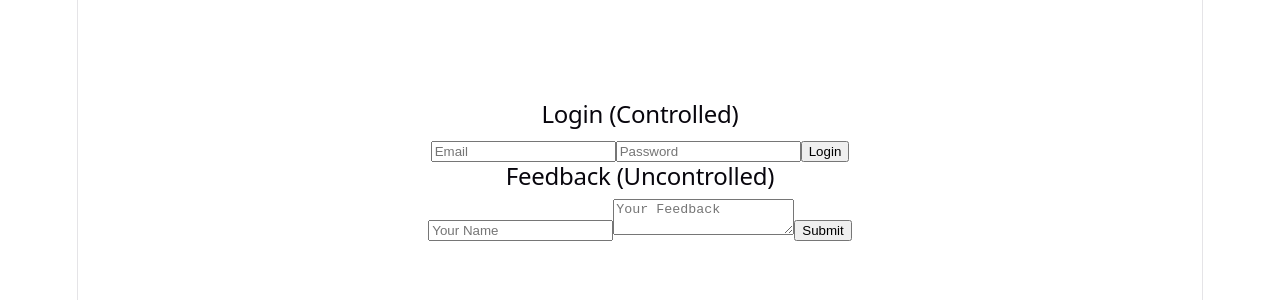
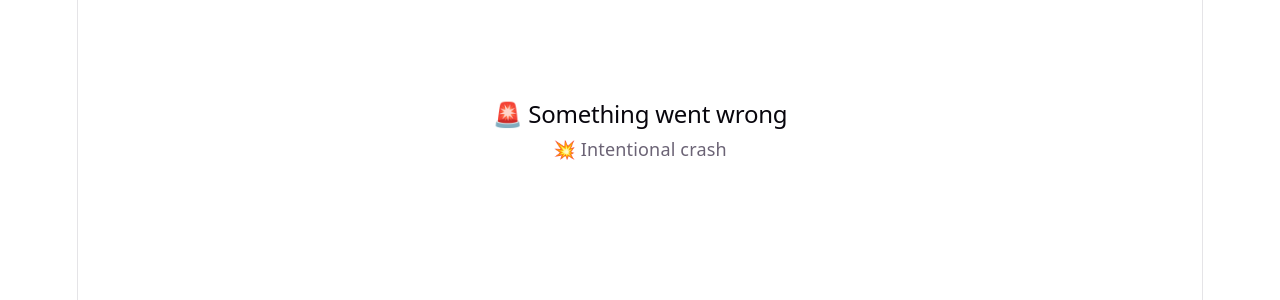
Before and after one commit to riki8055/project-revive-journal, a React (Vite) app in the folder weekly-projects/13_14-dashboard-app/: page / in a window 1280 px wide. Shown: the top 300 px of the page. Built offline with nearby package versions, Linux system fonts and the light colour scheme.

Commit message:
create a crash component

```diff
--- a/weekly-projects/13_14-dashboard-app/src/App.jsx
+++ b/weekly-projects/13_14-dashboard-app/src/App.jsx
@@ -4,12 +4,15 @@ import HeavyForm from "./components/HeavyForm";
 import UncontrolledForm from "./components/UncontrolledForm";
 import LoginForm from "./components/LoginForm";
 import FeedbackForm from "./components/FeedbackForm";
+import ErrorBoundary from "./components/ErrorBoundary";
+import { Crash } from "./components/Crash";
 
 function App() {
   return (
     <div style={{ marginTop: "100px" }}>
-      <LoginForm />
-      <FeedbackForm />
+      <ErrorBoundary>
+        <Crash />
+      </ErrorBoundary>
     </div>
   );
 }
--- /dev/null
+++ b/weekly-projects/13_14-dashboard-app/src/components/Crash.jsx
@@ -0,0 +1,3 @@
+export function Crash() {
+  throw new Error("💥 Intentional crash");
+}
```
